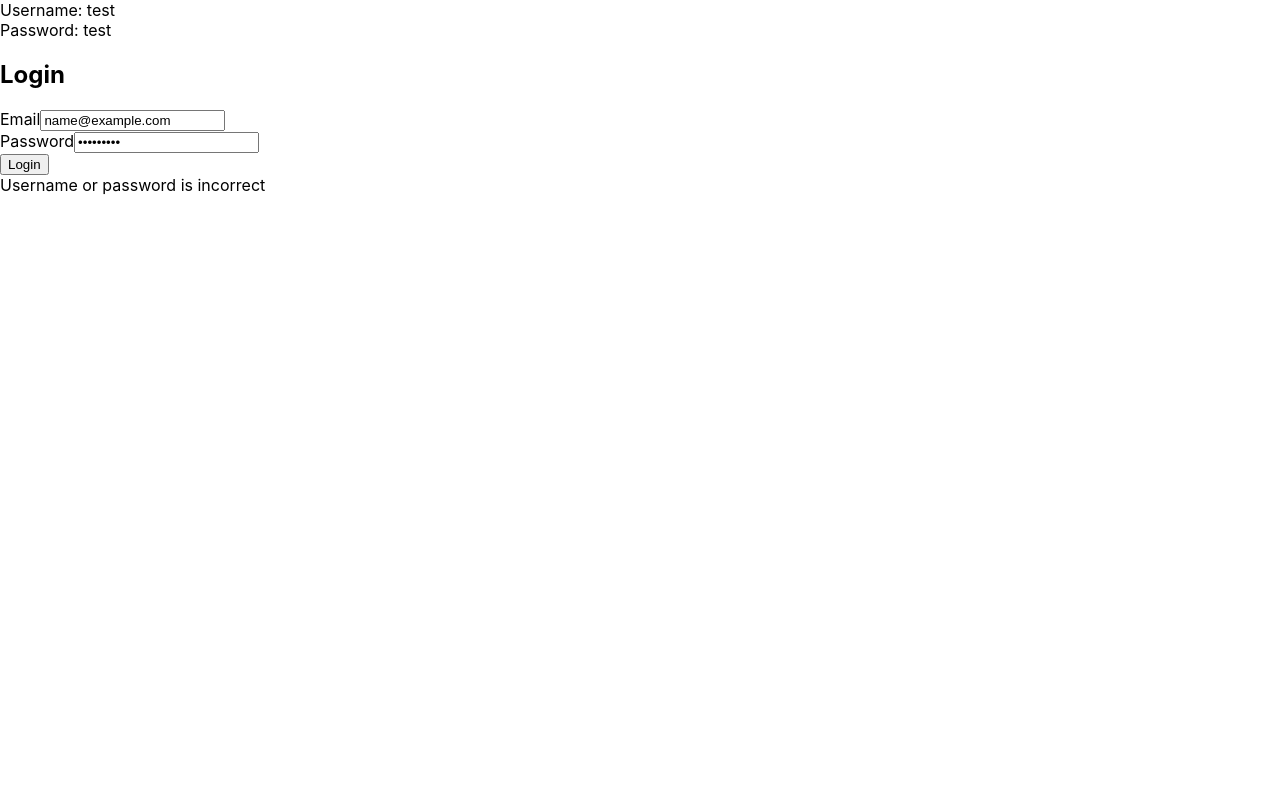
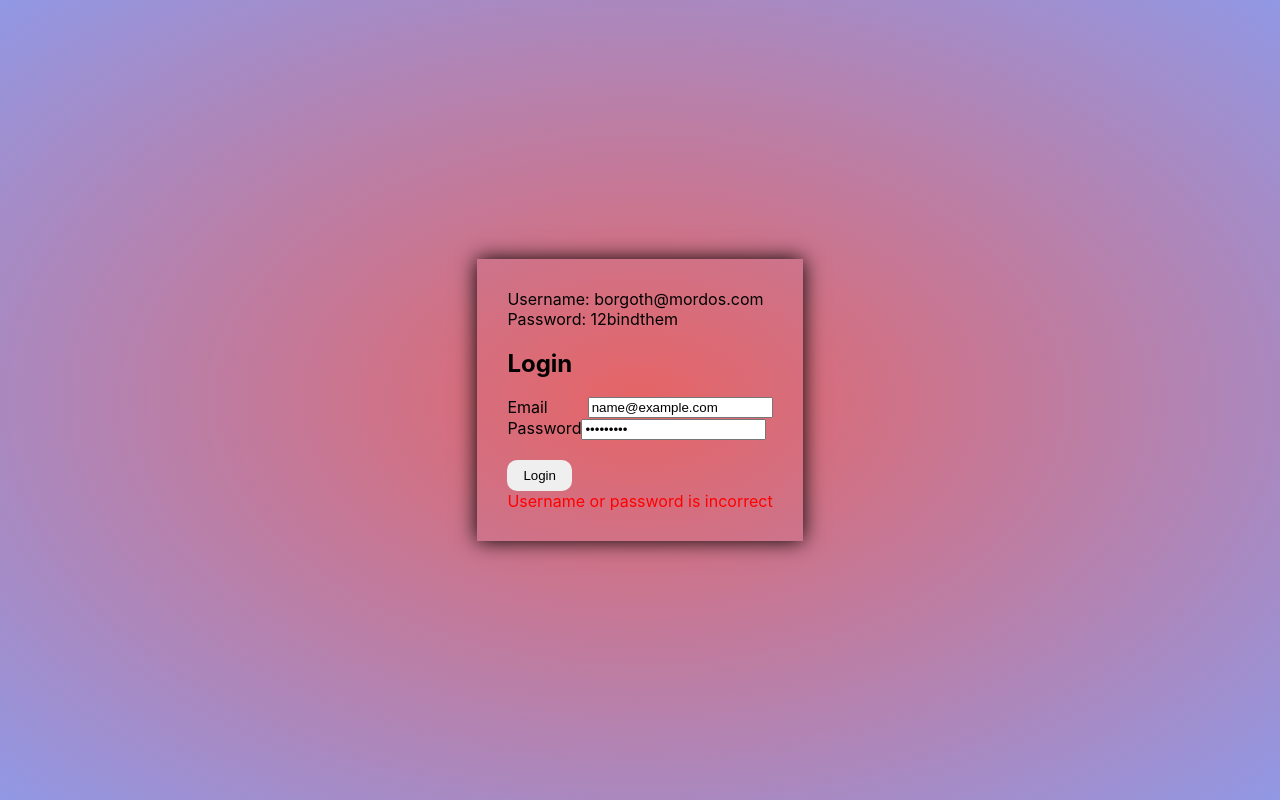
Before and after one commit to VitaliiPolushkinDigis/dlabs, a React (Create React App) app: page /login in a window 1280 px wide. Both pictures are taken after typing "name@example.com", "Sample123" into the empty fields and a click on the button "Login". Built offline with nearby package versions, Linux system fonts and the light colour scheme.

Commit message:
Refactor unused

```diff
--- a/src/components/Home/index.jsx
+++ b/src/components/Home/index.jsx
@@ -1,9 +1,12 @@
 import React, { useEffect, useState } from 'react';
 import { Window, TitleBar, Text } from 'react-desktop/macOs';
+import { useHistory } from 'react-router';
+import { userService } from '../../services/user.service';
 import Dock from '../Doc';
 import WindowArea from '../WindowArea';
 
 const Home = () => {
+  const history = useHistory();
   const [user, setUser] = useState({});
   console.log(user);
   const [currentApp, setCurrentApp] = useState(null);
@@ -12,12 +15,16 @@ const Home = () => {
   }, []);
 
   const getName = () => {
-    const slug = user.email.split('@').shift();
-    return slug;
+    const name = user.email.split('@')[0];
+    return name;
+  };
+  const handleClose = () => {
+    userService.logout();
+    history.push('/login');
   };
   return (
     <Window className='window' chrome height='100vh' padding='10px'>
-      <TitleBar className='title__bar' controls />
+      <TitleBar className='title__bar' controls onCloseClick={handleClose} />
       <Text size='28px' className='text'>
         Welcome {user.email && getName()}
       </Text>
--- a/src/components/Login/index.jsx
+++ b/src/components/Login/index.jsx
@@ -12,9 +12,8 @@ const Login = (props) => {
   });
   const handleChange = (e) => {
     const { name, value } = e.target;
-    const copy = { ...state };
-    copy[name] = value;
-    setState(copy);
+
+    setState({ ...state, [name]: value });
   };
 
   const handleSubmit = (e) => {
@@ -45,40 +44,43 @@ const Login = (props) => {
   }, []);
   const { password, submitted, loading, error, email } = state;
   return (
+    <div className='login__wrapper'>
+      <div className='login'>
         <div>
-      <div>
-        Username: test
+          Username: borgoth@mordos.com
           <br />
-        Password: test
+          Password: 12bindthem
         </div>
         <h2>Login</h2>
         <form name='form' onSubmit={handleSubmit}>
-        <div className=''>
-          <label htmlFor='email'>Email</label>
+          <div className='field'>
+            <span className='email'>Email</span>
             <input
-            type='text'
+              type='email'
               className=''
               name='email'
               value={email}
               onChange={handleChange}
             />
-          {submitted && !email && <div className=''>Email is required</div>}
+            {submitted && !email && (
+              <div className='error'>Email is required</div>
+            )}
           </div>
           <div
             className={
               'form-group' + (submitted && !password ? ' has-error' : '')
             }
           >
-          <label htmlFor='password'>Password</label>
+            <span htmlFor='password'>Password</span>
             <input
               type='password'
-            className=''
+              className='password'
               name='password'
               value={password}
               onChange={handleChange}
             />
             {submitted && !password && (
-            <div className=''>Password is required</div>
+              <div className='error'>Password is required</div>
             )}
           </div>
           <div className=''>
@@ -92,8 +94,9 @@ const Login = (props) => {
               />
             )}
           </div>
-        {error && <div>{error}</div>}
+          {error && <div className='error'>{error}</div>}
         </form>
+      </div>
     </div>
   );
 };
--- a/src/helpers/auth-header.js
+++ b/src/helpers/auth-header.js
@@ -1,5 +1,5 @@
 export const authHeader = () => {
-  let user = JSON.parse(localStorage.getItem('user'));
+  const user = JSON.parse(localStorage.getItem('user'));
 
   if (user && user.authdata) {
     return { Authorization: 'Basic ' + user.authdata };
--- a/src/helpers/fake-backend.js
+++ b/src/helpers/fake-backend.js
@@ -1,5 +1,5 @@
 export function configureFakeBackend() {
-  let users = [
+  const users = [
     {
       id: 1,
       username: 'test',
@@ -9,21 +9,21 @@ export function configureFakeBackend() {
       email: 'borgoth@mordos.com',
     },
   ];
-  let realFetch = window.fetch;
+  const realFetch = window.fetch;
   window.fetch = function (url, opts) {
     return new Promise((resolve, reject) => {
       setTimeout(() => {
         if (url.endsWith('/users/authenticate') && opts.method === 'POST') {
-          let params = JSON.parse(opts.body);
-          let filteredUsers = users.filter((user) => {
+          const params = JSON.parse(opts.body);
+          const filteredUsers = users.filter((user) => {
             return (
               user.email === params.email && user.password === params.password
             );
           });
 
           if (filteredUsers.length) {
-            let user = filteredUsers[0];
-            let responseJson = {
+            const user = filteredUsers[0];
+            const responseJson = {
               id: user.id,
               username: user.username,
               firstName: user.firstName,
--- a/src/index.css
+++ b/src/index.css
@@ -83,3 +83,33 @@ controll__wrapper {
   position: absolute;
   margin-left: 4px;
 }
+
+.login__wrapper {
+  height: 100vh;
+  background: radial-gradient(#e66465, #9198e5);
+  display: flex;
+  align-items: center;
+  justify-content: center;
+}
+.login {
+  padding: 30px;
+  box-shadow: 0 0 20px;
+}
+.login .field {
+  display: flex;
+  justify-content: space-between;
+}
+
+.login .error {
+  color: red;
+}
+.login button {
+  padding: 8px 16px;
+  border-radius: 10px;
+  border: none;
+  margin-top: 20px;
+  cursor: pointer;
+}
+.login button:hover {
+  transform: translateY(3px);
+}
```
Also changed, not shown: 1 other file (tests, documents, lock files or other folders). Lines whose indentation alone changed are shown as unchanged.
